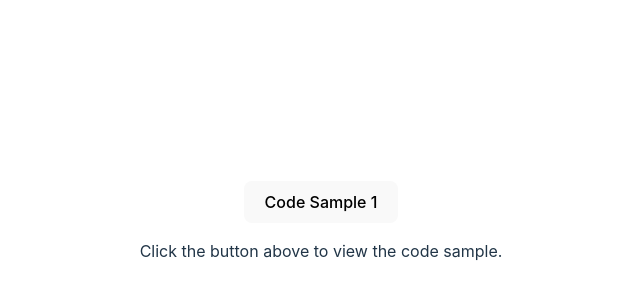
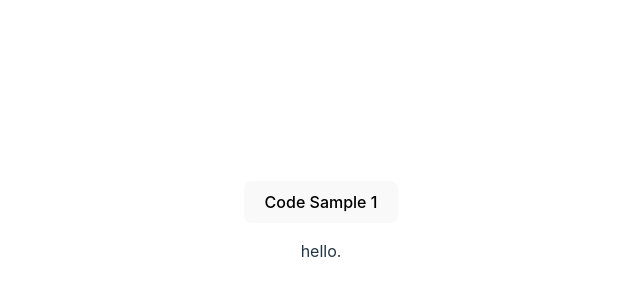
Before and after one commit to berlinernesse/lab-practice, a React (Vite) app in the folder practice-git/: page / in a window 1280 px wide. Shown: the part 170-470 px from the top of the page, without its empty margins (319-959 px from the left). Built offline with nearby package versions, Linux system fonts and the light colour scheme.

Commit message:
hope it changes

```diff
--- a/practice-git/src/App.jsx
+++ b/practice-git/src/App.jsx
@@ -11,7 +11,7 @@ function App() {
     <>
       <div>
         <button onClick={() => setSelected("1")}>Code Sample 1</button>
-        <p>Click the button above to view the code sample.</p>
+        <p>hello.</p>
 
       </div>
 
```
